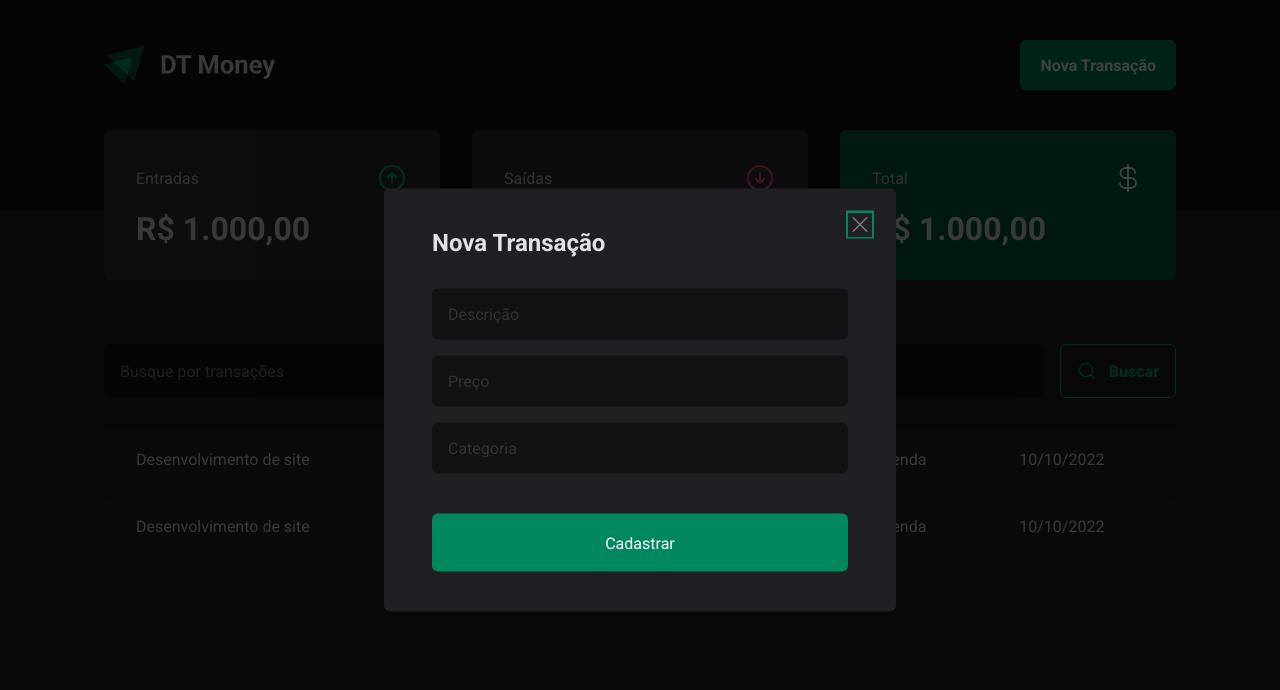
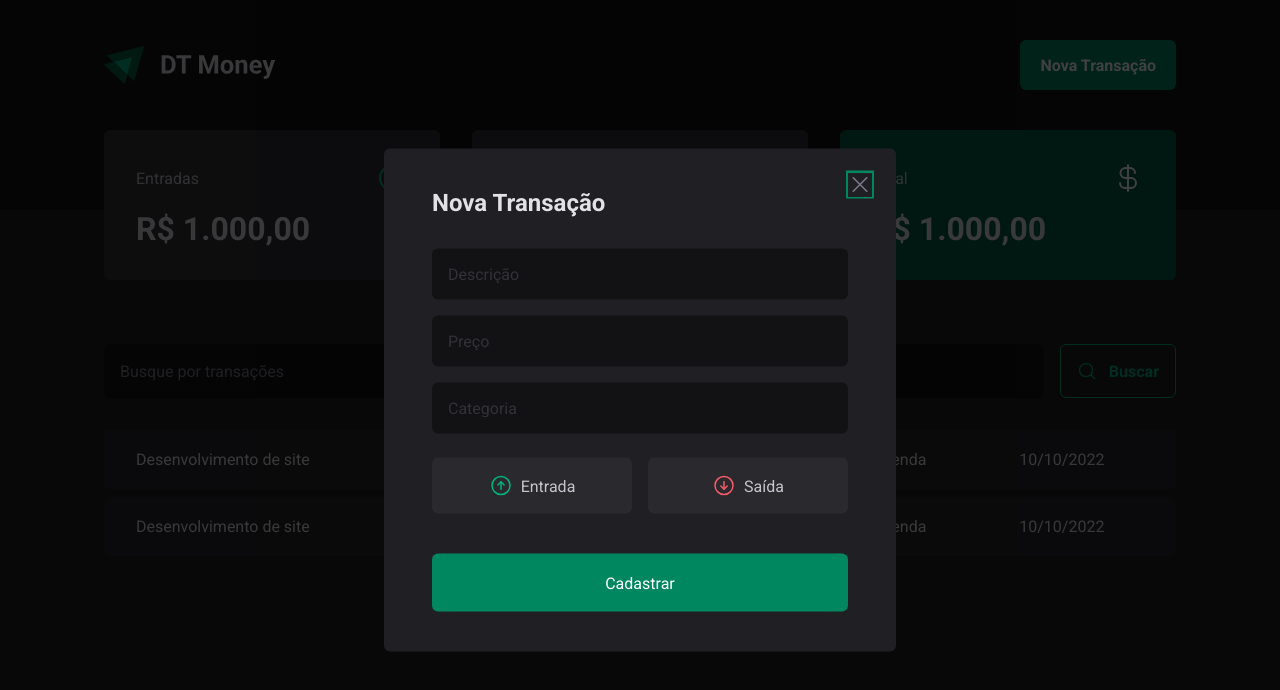
Before and after one commit to rodrocha444/dt-money-rocketseat, a React (Vite) app: page / in a window 1280 px wide. Both pictures are taken after a click on the button "Nova Transação". Shown: the top 690 px of the page. Built offline with nearby package versions, Linux system fonts and the light colour scheme.

Commit message:
Estilizacao terminada e json-sercer iniciado

```diff
--- a/package.json
+++ b/package.json
@@ -10,6 +10,7 @@
   },
   "dependencies": {
     "@radix-ui/react-dialog": "^1.0.0",
+    "@radix-ui/react-radio-group": "^1.0.0",
     "@types/styled-components": "^5.1.26",
     "phosphor-react": "^1.4.1",
     "react": "^18.2.0",
@@ -20,6 +21,7 @@
     "@types/react": "^18.0.17",
     "@types/react-dom": "^18.0.6",
     "@vitejs/plugin-react": "^2.1.0",
+    "json-server": "^0.17.0",
     "typescript": "^4.6.4",
     "vite": "^3.1.0"
   },
--- a/src/components/NewTransactionModal/index.tsx
+++ b/src/components/NewTransactionModal/index.tsx
@@ -1,6 +1,7 @@
 import * as Dialog from "@radix-ui/react-dialog";
-import { CloseButton, Content, Overlay } from "./styles";
-import { X } from 'phosphor-react'
+
+import { CloseButton, Content, Overlay, TransactionType, TransactionTypeButton } from "./styles";
+import { ArrowCircleDown, ArrowCircleUp, X } from 'phosphor-react'
 
 export function NewTransactionModal() {
   return (
@@ -18,6 +19,18 @@
           <input type="number" placeholder="Preço" required />
           <input type="text" placeholder="Categoria" required />
 
+          <TransactionType>
+              <TransactionTypeButton variant="income" value="income">
+                <ArrowCircleUp size={24}/>
+                Entrada
+              </TransactionTypeButton>
+
+              <TransactionTypeButton variant='outcome' value="outcome">
+                <ArrowCircleDown size={24}/>
+                Saída
+              </TransactionTypeButton>
+          </TransactionType>
+
           <button type="submit">
             Cadastrar
           </button>
--- a/src/components/NewTransactionModal/styles.ts
+++ b/src/components/NewTransactionModal/styles.ts
@@ -1,5 +1,6 @@
 import styled from "styled-components";
 import * as Dialog from "@radix-ui/react-dialog";
+import * as RadioGroup from "@radix-ui/react-radio-group";
 
 export const Overlay = styled(Dialog.Overlay)`
   position: fixed;
@@ -66,5 +67,41 @@
   cursor:pointer;
   color: ${props => props.theme["gray-500"]};
   line-height: 0;
+`
+export const TransactionType = styled(RadioGroup.Root)`
+  display: grid;
+  grid-template-columns: repeat(2,1fr);
+  gap:1rem;
+  margin-top: 0.5rem;
+`
+interface TransactionTypeButtonProps {
+  variant: 'income' | 'outcome'
+}
+export const TransactionTypeButton = styled(RadioGroup.Item)<TransactionTypeButtonProps>`
+  background: ${props => props.theme["gray-700"]};
+  padding:1rem;
+  display:flex;
+  align-items: center;
+  justify-content: center;
+  gap:0.5rem;
+  border-radius: 6px;
+  cursor: pointer;
+  border:0;
+  color: ${props => props.theme["gray-300"]};
+  transition: background 0.2s;
+  svg {
+    color: ${props => props.variant === 'income' ? props.theme["green-300"] : props.theme["red-300"]};
+  }
 
+  &[data-state='unchecked']:hover{
+      background-color: ${props => props.theme["gray-600"]};
+  }
+  &[data-state='checked'] {
+    color: ${props => props.theme.white};
+    background-color: ${props => props.variant === 'income' ? props.theme["green-500"] : props.theme["red-500"]};
+
+    svg{
+      color: ${props => props.theme.white};
+    }
+  }
 `
```
Also changed, not shown: server.json (added, +20 -0 lines), 1 other file (tests, documents, lock files or other folders).
